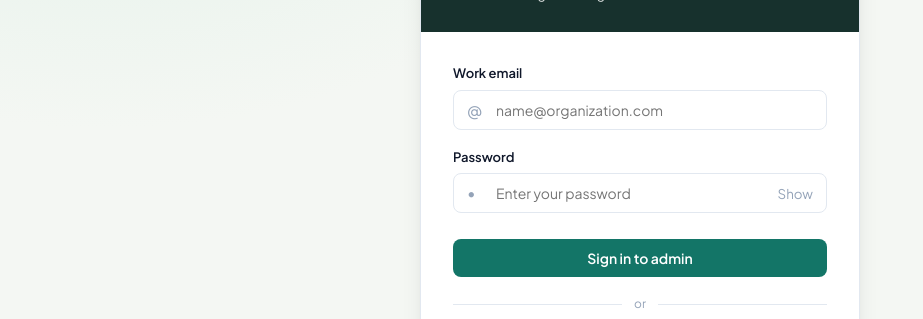
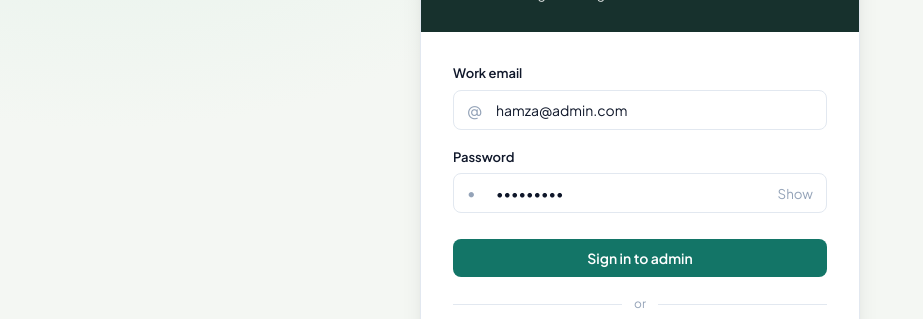
Before and after one commit to hamza-khan-codes/Quiz-App, a plain HTML site: page admin site/admin.html in a window 1280 px wide. Shown: the part 241-560 px from the top of the page, without its empty margins (0-923 px from the left). Drawn offline with Linux system fonts and the light colour scheme.

Commit message:
update admin

```diff
--- a/admin site/admin.html
+++ b/admin site/admin.html
@@ -21,14 +21,14 @@
                         <label class="form-label" for="email">Work email</label>
                         <div class="input-with-icon">
                             <span class="input-icon" aria-hidden="true">@</span>
-                            <input class="form-control" type="email" id="email" autocomplete="username" placeholder="name@organization.com" required>
+                            <input class="form-control"value="hamza@admin.com" type="email" id="email" autocomplete="username" placeholder="name@organization.com" required>
                         </div>
                     </div>
                     <div class="form-group">
                         <label class="form-label" for="password">Password</label>
                         <div class="input-with-icon">
                             <span class="input-icon" aria-hidden="true">&#8226;</span>
-                            <input class="form-control" type="password" id="password" autocomplete="current-password" placeholder="Enter your password" required>
+                            <input class="form-control" type="password" value="Admin@123" id="password" autocomplete="current-password" placeholder="Enter your password" required>
                             <button class="toggle-password" type="button" aria-label="Show password" onclick="togglePasswordVisibility()">Show</button>
                         </div>
                     </div>
--- a/admin site/admin.js
+++ b/admin site/admin.js
@@ -43,6 +43,10 @@ async function createFirstAdmin(email, password) {
         throw error;
     }
 }
+
+// createFirstAdmin("hamza@admin.com","Admin@123")
+
+
 
 async function handleAdminLogin(event) {
     if (event) event.preventDefault();
```
